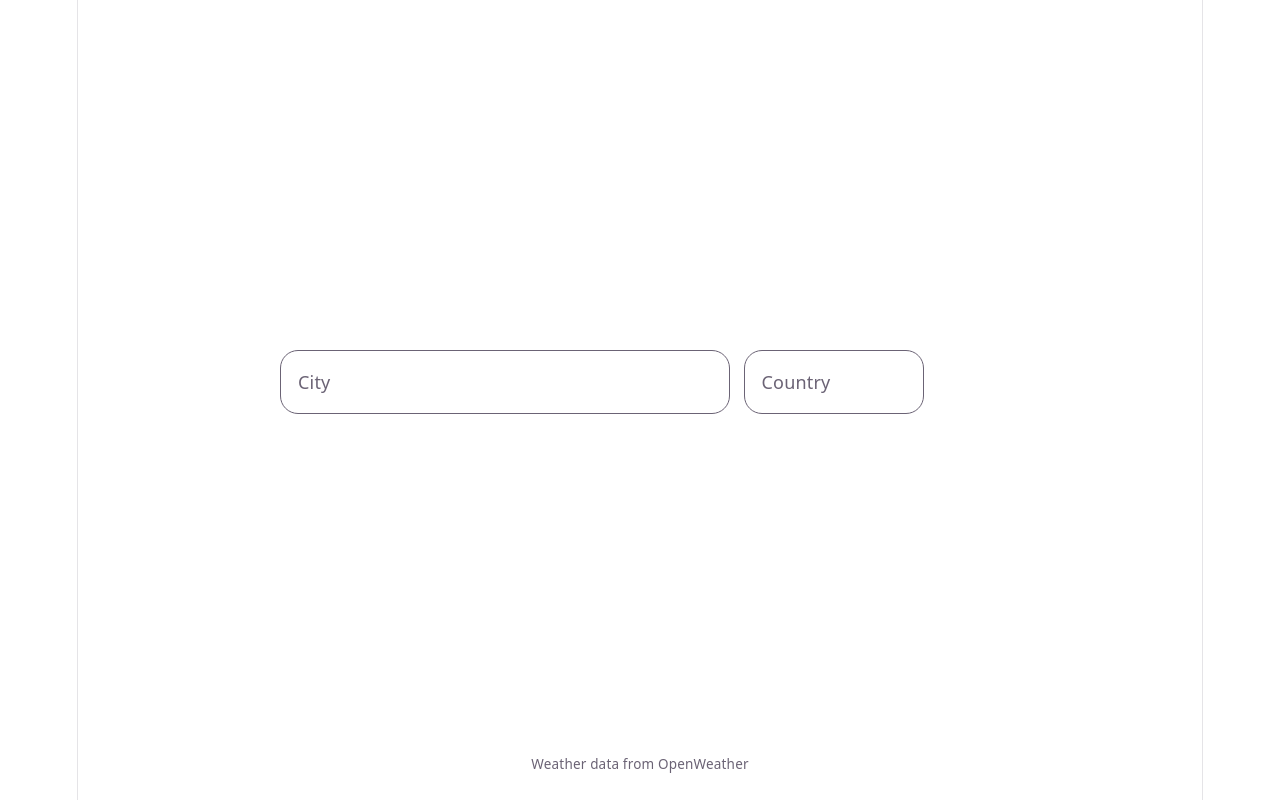
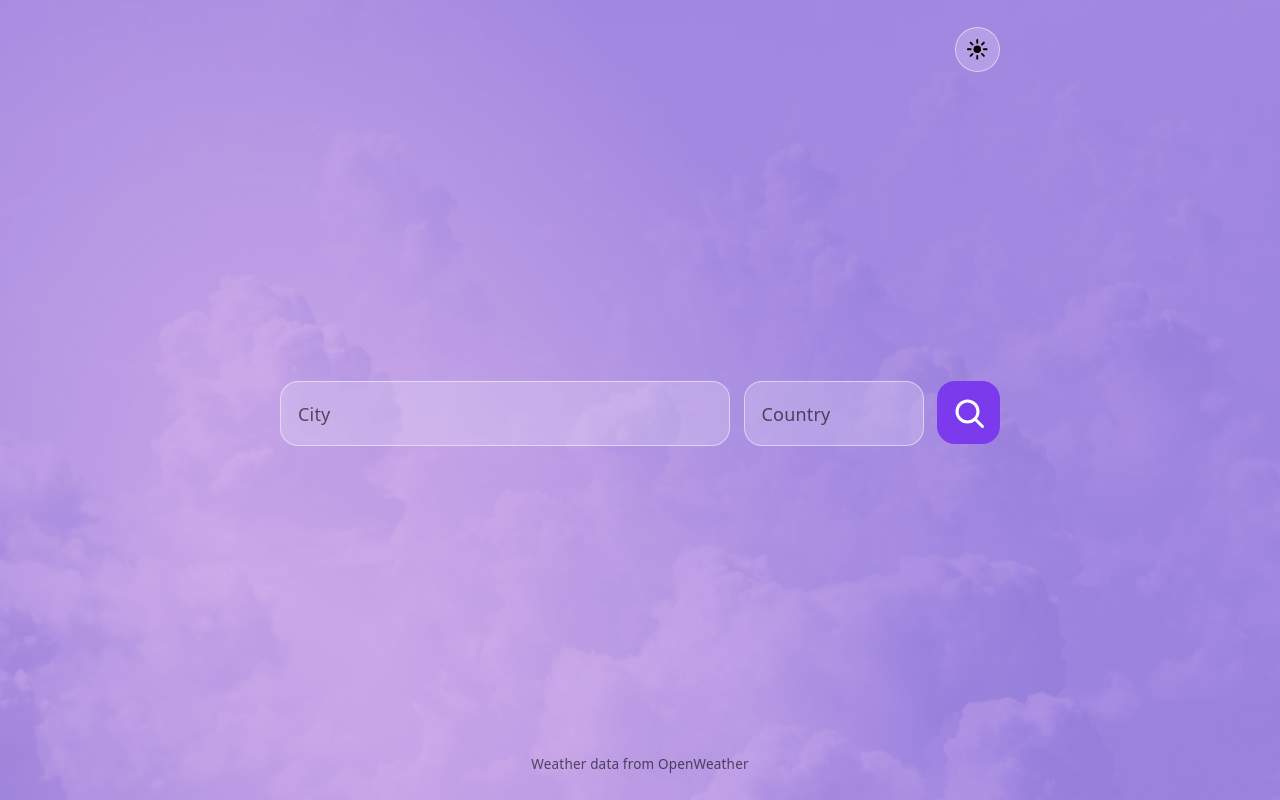
Before and after one commit to justincodestoday/Weather, a React (Vite) app: page / in a window 1280 px wide. Built offline with nearby package versions, Linux system fonts and the light colour scheme; no server answers.

Commit message:
Add dark and light theme toggle

```diff
--- a/src/App.tsx
+++ b/src/App.tsx
@@ -1,5 +1,7 @@
 import { useRef, useState } from "react";
 import { Searchbar } from "./components/Searchbar";
+import { SearchHistory } from "./components/SearchHistory";
+import { ThemeToggle } from "./components/ThemeToggle";
 import { WeatherCard } from "./components/WeatherCard";
 import { isValidCountryCode, normaliseCountryCode } from "./utils/country";
 import { cn } from "./utils/cn";
@@ -57,6 +59,10 @@ function App() {
 
   return (
     <div className="mx-auto flex min-h-dvh w-full max-w-2xl flex-col gap-4 px-4 py-6">
+      <header className="flex items-center justify-end">
+        <ThemeToggle />
+      </header>
+
       <div className={cn("flex flex-1 flex-col gap-28 sm:gap-24", !weather && "justify-center")}>
         <div>
           <Searchbar
--- /dev/null
+++ b/src/components/ThemeProvider.tsx
@@ -0,0 +1,43 @@
+import { type ReactNode, useCallback, useEffect, useMemo, useState } from "react";
+import { type Theme, ThemeContext } from "../hooks/useTheme";
+
+const STORAGE_KEY = "weather.theme";
+
+const getInitialTheme = (): Theme => {
+  try {
+    const stored = localStorage.getItem(STORAGE_KEY);
+    if (stored === "light" || stored === "dark") return stored;
+  } catch {
+    console.warn("Fall back to system preference");
+  }
+
+  if (
+    typeof window !== "undefined" &&
+    window.matchMedia?.("(prefers-color-scheme: dark)").matches
+  ) {
+    return "dark";
+  }
+
+  return "light";
+};
+
+export function ThemeProvider({ children }: { children: ReactNode }) {
+  const [theme, setTheme] = useState<Theme>(getInitialTheme);
+
+  useEffect(() => {
+    document.documentElement.dataset.theme = theme;
+    try {
+      localStorage.setItem(STORAGE_KEY, theme);
+    } catch {
+      console.warn("Failed to save theme in local storage.");
+    }
+  }, [theme]);
+
+  const toggleTheme = useCallback(() => {
+    setTheme((current) => (current === "dark" ? "light" : "dark"));
+  }, []);
+
+  const value = useMemo(() => ({ theme, toggleTheme }), [theme, toggleTheme]);
+
+  return <ThemeContext value={value}>{children}</ThemeContext>;
+}
--- /dev/null
+++ b/src/components/ThemeToggle.tsx
@@ -0,0 +1,23 @@
+import { useTheme } from "../hooks/useTheme";
+import { MoonIcon, SunIcon } from "./icons";
+
+export function ThemeToggle() {
+  const { theme, toggleTheme } = useTheme();
+  const isDark = theme === "dark";
+
+  return (
+    <button
+      type="button"
+      onClick={toggleTheme}
+      role="switch"
+      aria-checked={isDark}
+      aria-label={`Switch to ${theme === "light" ? "dark theme" : "light theme"}`}
+      className={
+        "border-input-border bg-input text-text-strong grid h-10 w-10 place-items-center rounded-full border backdrop-blur-[20px] " +
+        "transition hover:brightness-105"
+      }
+    >
+      {isDark ? <MoonIcon className="h-5 w-5" /> : <SunIcon className="h-5 w-5" />}
+    </button>
+  );
+}
--- /dev/null
+++ b/src/hooks/useTheme.ts
@@ -0,0 +1,18 @@
+import { createContext, use } from "react";
+
+export type Theme = "light" | "dark";
+
+export interface ThemeContextValue {
+  theme: Theme;
+  toggleTheme: () => void;
+}
+
+export const ThemeContext = createContext<ThemeContextValue | null>(null);
+
+export const useTheme = (): ThemeContextValue => {
+  const value = use(ThemeContext);
+  if (!value) {
+    throw new Error("useTheme must be used within a ThemeProvider");
+  }
+  return value;
+};
--- a/src/index.css
+++ b/src/index.css
@@ -1,17 +1,23 @@
 @import "tailwindcss";
 
+@custom-variant dark (&:where([data-theme='dark'], [data-theme='dark'] *));
+
 :root {
-  --text: #6b6375;
-  --text-h: #08060d;
+  --bg-image: url("./assets/bg-light.png");
+
+  --label: rgba(0, 0, 0, 0.6);
+  --muted: rgba(0, 0, 0, 0.6);
+  --input: rgba(255, 255, 255, 0.2);
+  --input-border: rgba(255, 255, 255, 0.5);
+  --card: rgba(255, 255, 255, 0.2);
+  --card-border: rgba(255, 255, 255, 0.5);
+
+  --text: #000000;
+  --text-h: #000000;
   --bg: #fff;
   --border: #e5e4e7;
-  --code-bg: #f4f3ec;
-  --accent: #aa3bff;
-  --accent-bg: rgba(170, 59, 255, 0.1);
-  --accent-border: rgba(170, 59, 255, 0.5);
-  --social-bg: rgba(244, 243, 236, 0.5);
-  --shadow:
-    rgba(0, 0, 0, 0.1) 0 10px 15px -3px, rgba(0, 0, 0, 0.05) 0 4px 6px -2px;
+  --accent: #7c3aed;
+  --accent-hover: #6d28d9;
 
   --sans: system-ui, "Segoe UI", Roboto, sans-serif;
   --heading: system-ui, "Segoe UI", Roboto, sans-serif;
@@ -32,27 +38,75 @@
   }
 }
 
-@media (prefers-color-scheme: dark) {
+[data-theme="dark"] {
+  --bg-image: url("./assets/bg-dark.png");
+
+  --label: rgba(255, 255, 255, 0.6);
+  --muted: rgba(255, 255, 255, 0.6);
+  --input: rgba(255, 255, 255, 0.2);
+  --input-border: rgba(255, 255, 255, 0.5);
+  --card: rgba(255, 255, 255, 0.2);
+  --card-border: rgba(255, 255, 255, 0.5);
+
+  --text: #ffffff;
+  --text-h: #ffffff;
+  --bg: #000000;
+  --border: #e5e4e7;
+  --accent: #5a43c9;
+  --accent-hover: #6b54d8;
+
+  --sans: system-ui, "Segoe UI", Roboto, sans-serif;
+  --heading: system-ui, "Segoe UI", Roboto, sans-serif;
+  --mono: ui-monospace, Consolas, monospace;
+
+  font: 18px/145% var(--sans);
+  letter-spacing: 0.18px;
+  color-scheme: light dark;
+  color: var(--text);
+  background: var(--bg);
+  font-synthesis: none;
+  text-rendering: optimizeLegibility;
+  -webkit-font-smoothing: antialiased;
+  -moz-osx-font-smoothing: grayscale;
+
+  @media (max-width: 1024px) {
+    font-size: 16px;
+  }
+}
+
+/* @media (prefers-color-scheme: dark) {
   :root {
-    --text: #9ca3af;
+    --text: #ffffff;
     --text-h: #f3f4f6;
     --bg: #16171d;
     --border: #2e303a;
-    --code-bg: #1f2028;
     --accent: #c084fc;
     --accent-bg: rgba(192, 132, 252, 0.15);
     --accent-border: rgba(192, 132, 252, 0.5);
     --social-bg: rgba(47, 48, 58, 0.5);
-    --shadow:
-      rgba(0, 0, 0, 0.4) 0 10px 15px -3px, rgba(0, 0, 0, 0.25) 0 4px 6px -2px;
+    --shadow: rgba(0, 0, 0, 0.4) 0 10px 15px -3px, rgba(0, 0, 0, 0.25) 0 4px 6px -2px;
   }
 
   #social .button-icon {
     filter: invert(1) brightness(2);
   }
+} */
+
+@theme inline {
+  --color-heading: var(--text-h);
+  --color-label: var(--label);
+  --color-muted: var(--muted);
+  --color-input: var(--input);
+  --color-input-border: var(--input-border);
+  --color-card: var(--card);
+  --color-card-border: var(--card-border);
+  --color-accent: var(--accent);
+  --color-accent-hover: var(--accent-hover);
+  --color-text-muted: var(--muted);
 }
 
-#root {
+@layer base {
+  /* #root {
     width: 1126px;
     max-width: 100%;
     margin: 0 auto;
@@ -62,10 +116,25 @@
     display: flex;
     flex-direction: column;
     box-sizing: border-box;
+  } */
+
+  html {
+    color-scheme: light dark;
+  }
+
+  [data-theme="dark"] {
+    color-scheme: dark;
   }
 
   body {
     margin: 0;
+    min-height: 100dvh;
+    color: var(--text);
+    background-image: var(--bg-image);
+    background-repeat: no-repeat;
+    background-size: cover;
+    background-position: center;
+    background-attachment: fixed;
   }
 
   h1,
@@ -96,18 +165,4 @@ h2 {
   p {
     margin: 0;
   }
-
-code,
-.counter {
-  font-family: var(--mono);
-  display: inline-flex;
-  border-radius: 4px;
-  color: var(--text-h);
 }
-
-code {
-  font-size: 15px;
-  line-height: 135%;
-  padding: 4px 8px;
-  background: var(--code-bg);
-}
--- a/src/main.tsx
+++ b/src/main.tsx
@@ -2,9 +2,12 @@ import { StrictMode } from "react";
 import { createRoot } from "react-dom/client";
 import "./index.css";
 import App from "./App.tsx";
+import { ThemeProvider } from "./components/ThemeProvider.tsx";
 
 createRoot(document.getElementById("root")!).render(
   <StrictMode>
-    <App />
+    <ThemeProvider>
+      <App />
+    </ThemeProvider>
   </StrictMode>,
 );
```
Lines whose indentation alone changed are shown as unchanged.
